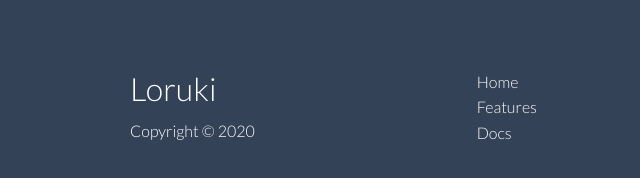
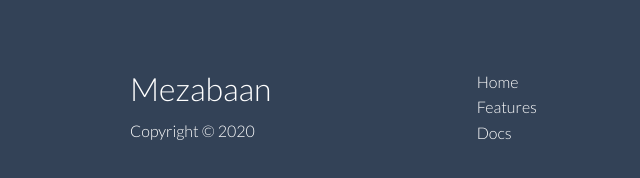
Before and after one commit to rjchand07/Mezabaan-website, a plain HTML site: page index.html in a window 1280 px wide. Shown: the part 1795-1973 px from the top of the page, 0-640 px from the left. Drawn offline with Linux system fonts and the light colour scheme.

Commit message:
Update index.html

```diff
--- a/index.html
+++ b/index.html
@@ -7,7 +7,7 @@
     <link rel="stylesheet" href="https://cdnjs.cloudflare.com/ajax/libs/font-awesome/5.15.1/css/all.min.css" integrity="sha512-+4zCK9k+qNFUR5X+cKL9EIR+ZOhtIloNl9GIKS57V1MyNsYpYcUrUeQc9vNfzsWfV28IaLL3i96P9sdNyeRssA==" crossorigin="anonymous" />
     <link rel="stylesheet" href="utilities.css">
     <link rel="stylesheet" href="style.css">
-    <title>Loruki | Cloud Hosting For Everyone</title>
+    <title>Mezabaan | Cloud Hosting For Everyone</title>
 </head>
 <body>
     <!-- Navbar -->
@@ -160,7 +160,7 @@
     <footer class="footer bg-dark py-5">
         <div class="container grid grid-3">
             <div>
-                <h1>Loruki
+                <h1>Mezabaan
                 </h1>
                 <p>Copyright &copy; 2020</p>
             </div>
```
